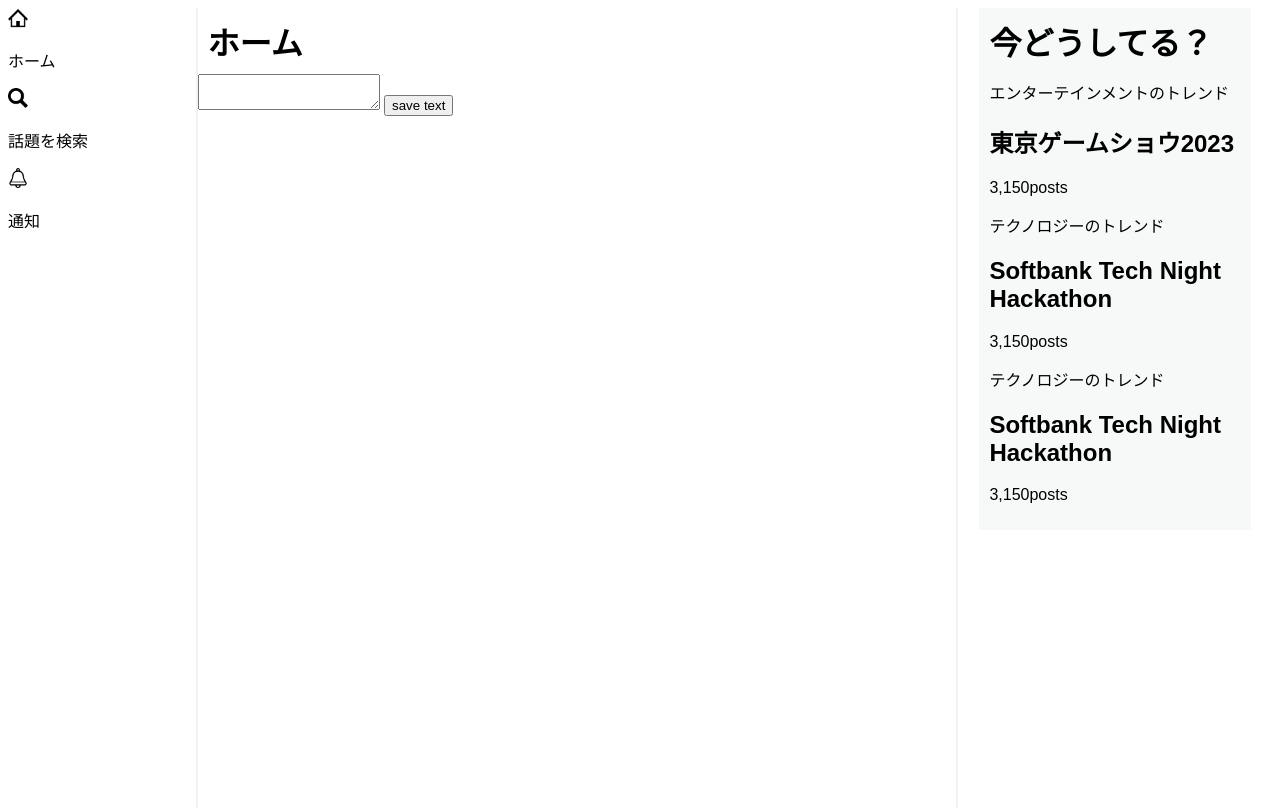
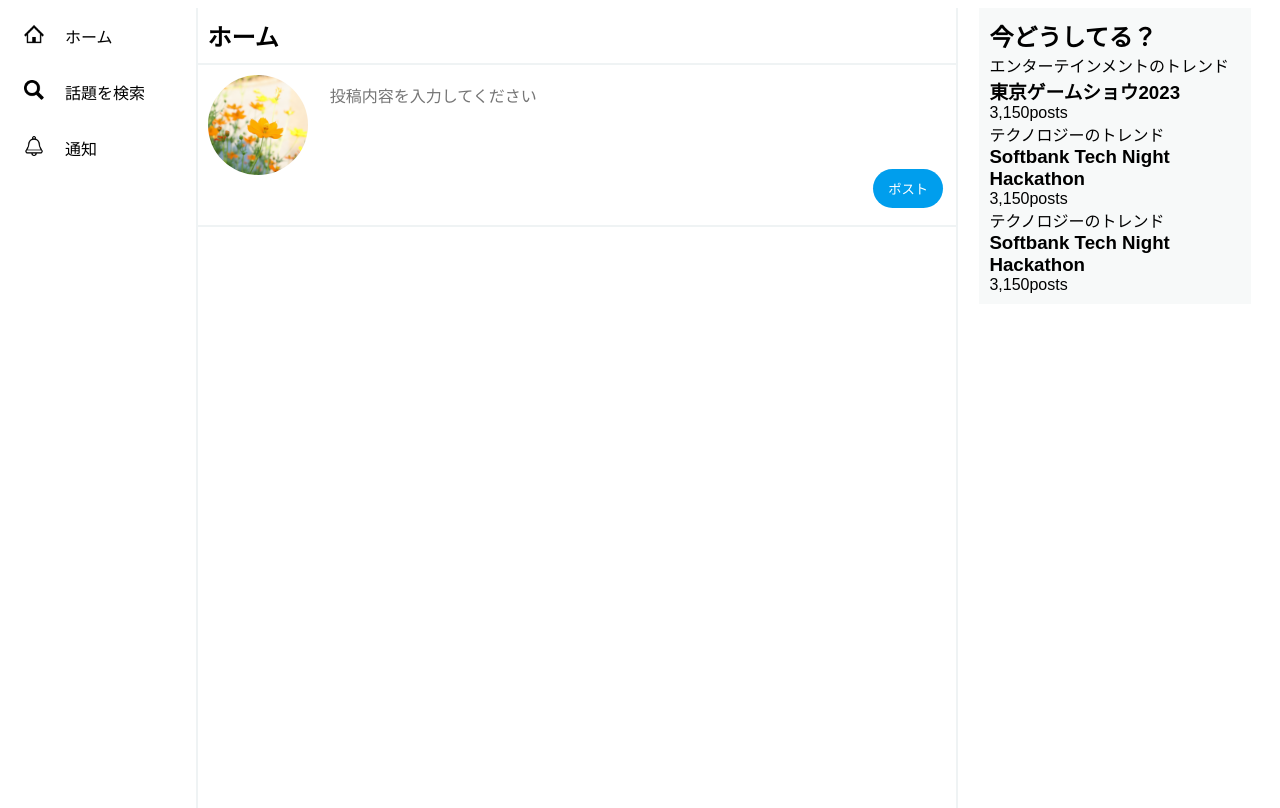
Before and after one commit to yuki810/Starters, a Flask app: page / in a window 1280 px wide. Run offline with Flask 3, Linux system fonts and the light colour scheme.

Commit message:
modify front style

```diff
--- a/app/templates/index.html
+++ b/app/templates/index.html
@@ -6,7 +6,7 @@
     <link rel="stylesheet" href="./style.css" type="text/css">
 </head>
 <body>
-    <div id="tablecontents" class="backgrounditem">
+    <div id="menuzone" class="backgrounditem">
         <div class="tablecontent">
             <img id="home-icon" class="menu-icon" src="./icon/home.png" alt="homeicon">
             <p class="menu-title">ホーム</p>
@@ -20,47 +20,46 @@
             <p class="menu-title">通知</p>
         </div>
     </div>
-    <div id="timeline" class="backgrounditem">
-        <h1 id="timelinetitle">ホーム</h1>
-        <!-- <div id="post">
-            <form action="/check" method="POST"> -->
+    <div id="postzone" class="backgrounditem">
+        <h2 id="timelinetitle">ホーム</h2>
+        <div id="post">
+            <form action="/check" method="POST">
                 <!-- ユーザーアイコン -->
-                <!-- <img id="user-icon" src="./icon/useicon.JPG" alt="ユーザーアイコン"> -->
+                <img id="user-icon" src="./icon/useicon.JPG" alt="ユーザーアイコン">
 
                 <!-- 投稿内容 -->
-                <!-- <textarea id="postinput" name="post_content" rows="4" cols="50" placeholder="投稿内容を入力してください"></textarea>
-                <div id="button"> -->
+                <textarea id="postinput" name="post_content" rows="4" cols="50" placeholder="投稿内容を入力してください"></textarea>
+                <div id="button">
                     <!-- 送信ボタン -->
-                    <!-- <input id="postbutton" type="submit" value="ポスト">
+                    <input id="postbutton" type="submit" value="ポスト">
                 </div>
             </form>
-        </div> -->
-        <form method="POST" action="/check">
-            <textarea name="text_area">{{ session.get("saved_text", "")}}</textarea>
-            <input type="submit" value="save text">
-        </form>
-        <div id="">
+        </div>
+        <div id="timeline">
+            {% if isCompleted == True  %}
+
+            {% endif %}
 
         </div>
     </div>
 
-    <div id="trend" class="backgrounditem">
+    <div id="trendzone" class="backgrounditem">
         <div id="trendlist">
-            <h1 id="trendtitle">今どうしてる？</h1>
+            <h2 id="trendtitle">今どうしてる？</h2>
             <div id="trends">
-                <div>
+                <div class="trend">
                     <p>エンターテインメントのトレンド</p>
-                    <h2>東京ゲームショウ2023</h2>
+                    <h3>東京ゲームショウ2023</h3>
                     <p>3,150posts</p>
                 </div>
-                <div>
+                <div class="trend">
                     <p>テクノロジーのトレンド</p>
-                    <h2>Softbank Tech Night Hackathon</h2>
+                    <h3>Softbank Tech Night Hackathon</h3>
                     <p>3,150posts</p>
                 </div>
-                <div>
+                <div class="trend">
                     <p>テクノロジーのトレンド</p>
-                    <h2>Softbank Tech Night Hackathon</h2>
+                    <h3>Softbank Tech Night Hackathon</h3>
                     <p>3,150posts</p>
                 </div>
             </div>
--- a/app/templates/style.css
+++ b/app/templates/style.css
@@ -10,7 +10,7 @@ body {
 }
 
 /* 左：メニュー */
-#tablecontents{
+#menuzone{
     width: 15%;
     border-right: solid 2px #eff3f4;
     box-sizing: border-box;
@@ -19,19 +19,21 @@ body {
 .tablecontent{
     float:left;
     width:100%;
-    float: left;
+    display:flex;
 }
 
 .menu-icon{
     width:20px;
     height:20px;
+    margin: 16px 5px 16px 16px;
 }
 .menu-title{
     width:50%;
+    margin: 16px;
 }
 
 /* 中央：タイムライン */
-#timeline{
+#postzone{
     width: 60%;
 }
 
@@ -84,7 +86,7 @@ body {
 }
 
 /* 右：トレンド欄 */
-#trend{
+#trendzone{
     width: 25%;
     border-left: solid 2px #eff3f4;
     box-sizing: border-box;
@@ -101,6 +103,10 @@ body {
     padding: 10px;
     margin: 0 auto;
     text-align: left;
+}
+
+#trends div p, h3{
+    margin :0;
 }
 
 /* アラート用 */
--- a/app/views/index.py
+++ b/app/views/index.py
@@ -4,7 +4,7 @@ from app.code.code import checkMessage
 view = Blueprint('index', __name__, url_prefix='/')
 @view.route('/', methods=['GET'])
 def show():
-    return render_template('index.html', name='default')
+    return render_template('index.html', name='default', isCompleted=True, postText="Hello")
 
 @view.route('/check', methods=['GET'])
 def checktweet():
```
